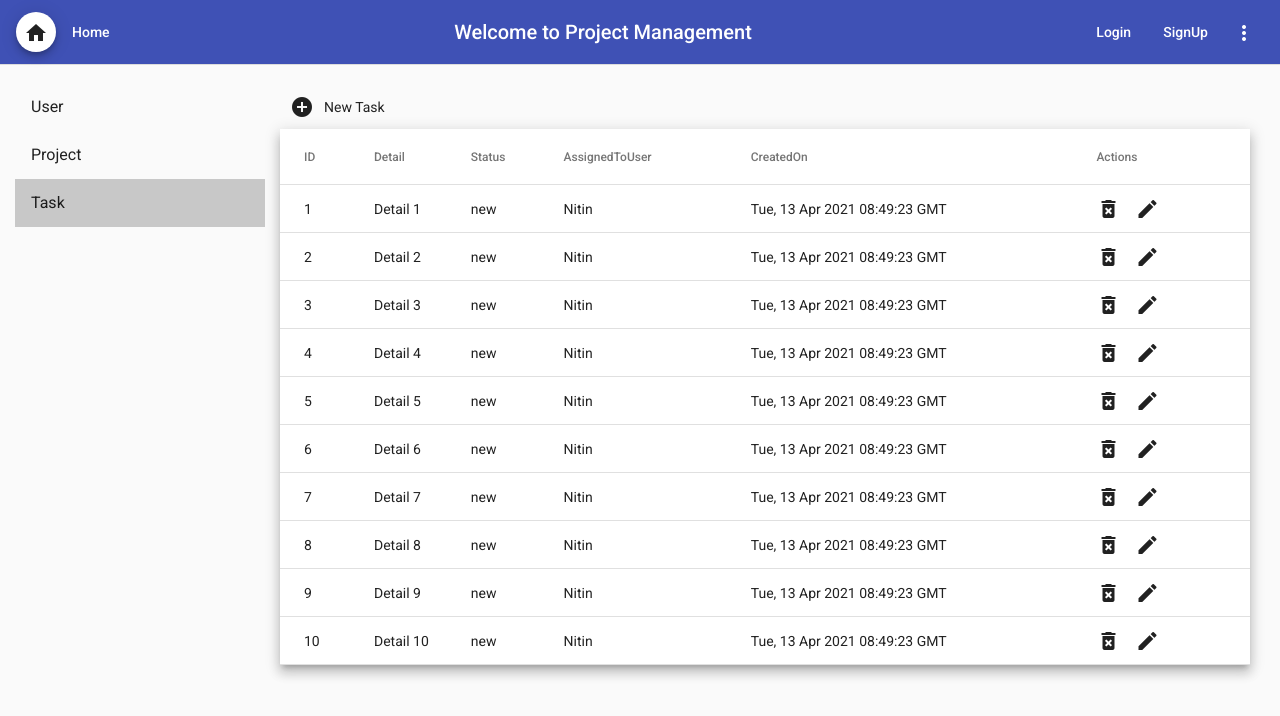
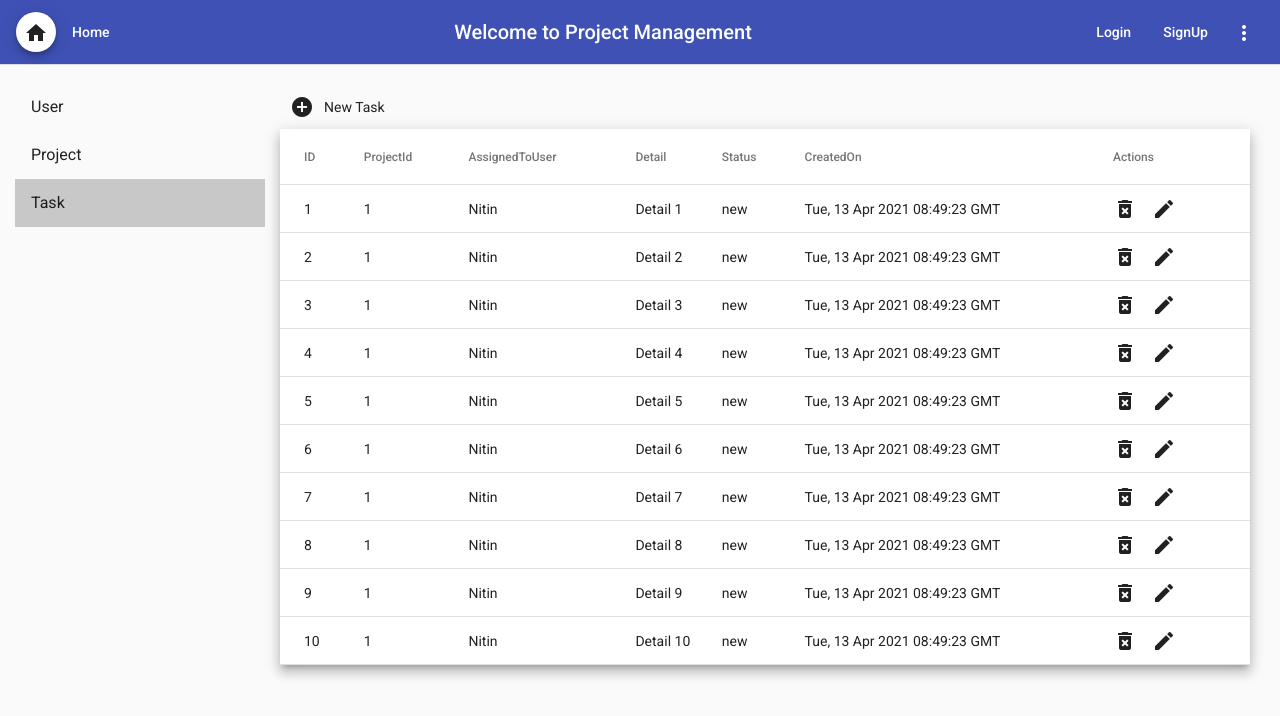
Before and after one commit to gr8learning/ProjectManagementUI, an Angular app: page /task in a window 1280 px wide. Shown: the top 716 px of the page. Built offline with nearby package versions, Linux system fonts and the light colour scheme.

Commit message:
Task Functionality Added

```diff
--- a/src/app/modules/task/components/add-edit/add-edit.component.html
+++ b/src/app/modules/task/components/add-edit/add-edit.component.html
@@ -1 +1,57 @@
-<p>add-edit works!</p>
+<form class="form-full-width" [formGroup]="taskForm" (ngSubmit)="emitTask()">
+  <mat-card fxLayoutAlign="center">
+    <div class="form-max-width">
+      <mat-card-header>
+        <mat-card-title *ngIf="isAdd">Add Task</mat-card-title>
+        <mat-card-title *ngIf="!isAdd">Edit Task</mat-card-title>
+      </mat-card-header>
+      <mat-card-content fxLayout="column">
+        <div fxLayout="row wrap" fxLayoutGap="20px">
+          <mat-form-field ngClass.lt-sm="full-width" appearance="outline">
+            <mat-label>Project ID</mat-label>
+            <input type="text" matInput formControlName="projectId" [errorStateMatcher]="matcher"
+                   placeholder="Ex. 12" [autocomplete]="autocomplete" (focusout)="trimValue($event)">
+            <mat-hint>Project ID is optional!</mat-hint>
+          </mat-form-field>
+
+          <mat-form-field ngClass.lt-sm="full-width" appearance="outline">
+            <mat-label>Assigned To User</mat-label>
+            <input type="text" matInput formControlName="assignedToUser" [errorStateMatcher]="matcher"
+                   placeholder="Ex. Nitin Kumar" [autocomplete]="autocomplete" (focusout)="trimValue($event)">
+            <mat-hint>Assigned to user is optional!</mat-hint>
+          </mat-form-field>
+        </div>
+        <div fxLayout="row" [fxHide]="isAdd">
+          <mat-form-field ngClass.lt-sm="full-width" appearance="outline">
+            <mat-label>Status</mat-label>
+            <input type="text" matInput formControlName="status" [errorStateMatcher]="matcher"
+                   placeholder="Ex. InProgress" [autocomplete]="autocomplete" (focusout)="trimValue($event)">
+            <mat-hint>Status is required!</mat-hint>
+          </mat-form-field>
+        </div>
+        <div fxLayout="row">
+          <mat-form-field class="full-width" appearance="outline">
+            <mat-label>Details</mat-label>
+            <input type="text" matInput formControlName="detail" [errorStateMatcher]="matcher"
+                   placeholder="Ex. Create user" [autocomplete]="autocomplete" (focusout)="trimValue($event)">
+            <mat-hint>Task details are required!</mat-hint>
+            <mat-error *ngIf="detail.invalid && (detail.dirty || detail.touched)">
+              <div *ngIf="detail.errors['minlength']; else invalid">
+                Detail must be at least 2 characters long.
+              </div>
+              <ng-template #invalid>
+                Detail is <strong>Invalid</strong>
+              </ng-template>
+            </mat-error>
+          </mat-form-field>
+        </div>
+      </mat-card-content>
+      <mat-card-actions fxLayoutAlign="space-between center" class="margin-0">
+        <button mat-raised-button type="submit" color="primary" [disabled]="!taskForm.valid" *ngIf="!isAdd">Update
+        </button>
+        <button mat-raised-button type="submit" color="primary" [disabled]="!taskForm.valid" *ngIf="isAdd">Add</button>
+        <button mat-raised-button color="warn" (click)="emitTask(true)">Cancel</button>
+      </mat-card-actions>
+    </div>
+  </mat-card>
+</form>
--- a/src/app/modules/task/components/add-edit/add-edit.component.ts
+++ b/src/app/modules/task/components/add-edit/add-edit.component.ts
@@ -1,4 +1,7 @@
-import { Component, OnInit } from '@angular/core';
+import { Component, EventEmitter, Input, OnInit, Output } from '@angular/core';
+import { ITask } from '../../interfaces/itask';
+import { FormControl, FormGroup, Validators } from '@angular/forms';
+import { MyErrorStateMatcher } from '../../../shared/handlers/error-state-matcher';
 
 @Component({
   selector: 'app-add-edit-task',
@@ -7,9 +10,67 @@ import { Component, OnInit } from '@angular/core';
 })
 export class AddEditComponent implements OnInit {
 
+  @Input() taskData: ITask;
+  @Input() isAdd: boolean;
+  @Output() taskDataEmitter = new EventEmitter<{ task: ITask, msg: string }>();
+
+  taskForm = new FormGroup({
+    projectId: new FormControl('', []),
+    detail: new FormControl('', [Validators.required, Validators.minLength(2)]),
+    status: new FormControl('', []),
+    assignedToUser: new FormControl('', [])
+  });
+
+  statusOptions = ['New', 'InProgress', 'QA', 'Completed'];
+
+  autocomplete = 'off';
+
+  get matcher(): any {
+    return new MyErrorStateMatcher();
+  }
+
   constructor() { }
 
   ngOnInit(): void {
+    // console.log(this.userData);
+    this.taskForm.setValue({
+      projectId: this.taskData.projectId < 0 ? '' : this.taskData.projectId ,
+      detail: this.taskData.detail,
+      status: this.taskData.status,
+      assignedToUser: this.taskData.assignedToUser,
+    });
+  }
+
+  emitTask(isCancel = false): void {
+    const item: ITask = {
+      id: this.taskData.id,
+      projectId: this.projectId.value,
+      assignedToUser: this.assignedToUser.value,
+      detail: this.detail.value,
+      status: this.isAdd ? this.statusOptions[0] : this.status.value,
+      createdOn: this.isAdd ? new Date().toUTCString() : this.taskData.createdOn
+    };
+    this.taskDataEmitter.emit({ task: isCancel ? this.taskData : item, msg: isCancel ? 'cancel' : 'success' });
+  }
+
+  get projectId(): any {
+    return this.taskForm.get('projectId');
+  }
+
+  get assignedToUser(): any {
+    return this.taskForm.get('assignedToUser');
+  }
+
+  get detail(): any {
+    return this.taskForm.get('detail');
+  }
+
+  get status(): any {
+    return this.taskForm.get('status');
+  }
+
+  trimValue($event): void {
+    $event.target.value = $event.target.value.trim();
   }
 
 }
--- a/src/app/modules/task/components/home/home.component.html
+++ b/src/app/modules/task/components/home/home.component.html
@@ -1,5 +1,10 @@
 <div class="container">
-  <div fxLayout="row" mat-ripple class="add-item">
+  <div *ngIf="isEditMode; else viewData">
+    <app-add-edit-task [isAdd]="isAdd" [taskData]="selectedTask"
+                       (taskDataEmitter)="updateTaskRecordById($event)"></app-add-edit-task>
+  </div>
+  <ng-template #viewData>
+    <div fxLayout="row" mat-ripple class="add-item cursor-pointer" (click)="setSelectedTask()">
       <mat-icon>add_circle</mat-icon>
       <div>New Task</div>
     </div>
@@ -10,6 +15,18 @@
         <ng-container matColumnDef="id">
           <th mat-header-cell *matHeaderCellDef mat-sort-header> ID</th>
           <td mat-cell *matCellDef="let element"> {{element.id}} </td>
+        </ng-container>
+
+        <!-- Name Column -->
+        <ng-container matColumnDef="projectId">
+          <th mat-header-cell *matHeaderCellDef mat-sort-header> ProjectId</th>
+          <td mat-cell *matCellDef="let element"> {{element.projectId}} </td>
+        </ng-container>
+
+        <!-- Symbol Column -->
+        <ng-container matColumnDef="assignedToUser">
+          <th mat-header-cell *matHeaderCellDef mat-sort-header> AssignedToUser</th>
+          <td mat-cell *matCellDef="let element"> {{element.assignedToUser}} </td>
         </ng-container>
 
         <!-- Name Column -->
@@ -25,12 +42,6 @@
         </ng-container>
 
         <!-- Symbol Column -->
-      <ng-container matColumnDef="assignedToUser">
-        <th mat-header-cell *matHeaderCellDef mat-sort-header> AssignedToUser</th>
-        <td mat-cell *matCellDef="let element"> {{element.assignedToUser}} </td>
-      </ng-container>
-
-      <!-- Symbol Column -->
         <ng-container matColumnDef="createdOn">
           <th mat-header-cell *matHeaderCellDef mat-sort-header> CreatedOn</th>
           <td mat-cell *matCellDef="let element"> {{element.createdOn}} </td>
@@ -39,8 +50,8 @@
         <ng-container matColumnDef="actions">
           <th mat-header-cell *matHeaderCellDef> Actions</th>
           <td mat-cell *matCellDef="let element">
-          <mat-icon (click)="deleteUser(element)">delete_forever</mat-icon>
-          <mat-icon>edit</mat-icon>
+            <mat-icon (click)="deleteUser(element)" class="cursor-pointer">delete_forever</mat-icon>
+            <mat-icon (click)="setSelectedTask(element)" class="cursor-pointer">edit</mat-icon>
           </td>
         </ng-container>
 
@@ -48,4 +59,5 @@
         <tr mat-row *matRowDef="let row; columns: displayedColumns;"></tr>
       </table>
     </div>
+  </ng-template>
 </div>
--- a/src/app/modules/task/components/home/home.component.ts
+++ b/src/app/modules/task/components/home/home.component.ts
@@ -5,16 +5,16 @@ import { MatSort } from '@angular/material/sort';
 import { ITask } from '../../interfaces/itask';
 
 const TASK_DATA: ITask[] = [
-  {id: 1, detail: 'Detail 1', status: 'new', assignedToUser: 'Nitin', createdOn: 'Tue, 13 Apr 2021 08:49:23 GMT'},
-  {id: 2, detail: 'Detail 2', status: 'new', assignedToUser: 'Nitin', createdOn: 'Tue, 13 Apr 2021 08:49:23 GMT'},
-  {id: 3, detail: 'Detail 3', status: 'new', assignedToUser: 'Nitin', createdOn: 'Tue, 13 Apr 2021 08:49:23 GMT'},
-  {id: 4, detail: 'Detail 4', status: 'new', assignedToUser: 'Nitin', createdOn: 'Tue, 13 Apr 2021 08:49:23 GMT'},
-  {id: 5, detail: 'Detail 5', status: 'new', assignedToUser: 'Nitin', createdOn: 'Tue, 13 Apr 2021 08:49:23 GMT'},
-  {id: 6, detail: 'Detail 6', status: 'new', assignedToUser: 'Nitin', createdOn: 'Tue, 13 Apr 2021 08:49:23 GMT'},
-  {id: 7, detail: 'Detail 7', status: 'new', assignedToUser: 'Nitin', createdOn: 'Tue, 13 Apr 2021 08:49:23 GMT'},
-  {id: 8, detail: 'Detail 8', status: 'new', assignedToUser: 'Nitin', createdOn: 'Tue, 13 Apr 2021 08:49:23 GMT'},
-  {id: 9, detail: 'Detail 9', status: 'new', assignedToUser: 'Nitin', createdOn: 'Tue, 13 Apr 2021 08:49:23 GMT'},
-  {id: 10, detail: 'Detail 10', status: 'new', assignedToUser: 'Nitin', createdOn: 'Tue, 13 Apr 2021 08:49:23 GMT'},
+  {id: 1, projectId: 1, detail: 'Detail 1', status: 'new', assignedToUser: 'Nitin', createdOn: 'Tue, 13 Apr 2021 08:49:23 GMT'},
+  {id: 2, projectId: 1, detail: 'Detail 2', status: 'new', assignedToUser: 'Nitin', createdOn: 'Tue, 13 Apr 2021 08:49:23 GMT'},
+  {id: 3, projectId: 1, detail: 'Detail 3', status: 'new', assignedToUser: 'Nitin', createdOn: 'Tue, 13 Apr 2021 08:49:23 GMT'},
+  {id: 4, projectId: 1, detail: 'Detail 4', status: 'new', assignedToUser: 'Nitin', createdOn: 'Tue, 13 Apr 2021 08:49:23 GMT'},
+  {id: 5, projectId: 1, detail: 'Detail 5', status: 'new', assignedToUser: 'Nitin', createdOn: 'Tue, 13 Apr 2021 08:49:23 GMT'},
+  {id: 6, projectId: 1, detail: 'Detail 6', status: 'new', assignedToUser: 'Nitin', createdOn: 'Tue, 13 Apr 2021 08:49:23 GMT'},
+  {id: 7, projectId: 1, detail: 'Detail 7', status: 'new', assignedToUser: 'Nitin', createdOn: 'Tue, 13 Apr 2021 08:49:23 GMT'},
+  {id: 8, projectId: 1, detail: 'Detail 8', status: 'new', assignedToUser: 'Nitin', createdOn: 'Tue, 13 Apr 2021 08:49:23 GMT'},
+  {id: 9, projectId: 1, detail: 'Detail 9', status: 'new', assignedToUser: 'Nitin', createdOn: 'Tue, 13 Apr 2021 08:49:23 GMT'},
+  {id: 10, projectId: 1, detail: 'Detail 10', status: 'new', assignedToUser: 'Nitin', createdOn: 'Tue, 13 Apr 2021 08:49:23 GMT'},
 ];
 
 
@@ -25,8 +25,12 @@ const TASK_DATA: ITask[] = [
 })
 export class HomeComponent implements OnInit, AfterViewInit {
 
-  displayedColumns: string[] = ['id', 'detail', 'status', 'assignedToUser', 'createdOn', 'actions'];
+  displayedColumns: string[] = ['id', 'projectId', 'assignedToUser', 'detail', 'status', 'createdOn', 'actions'];
   dataSource = new MatTableDataSource(TASK_DATA);
+  isEditMode = false;
+  isAdd = false;
+  selectedTask: ITask;
+
   @ViewChild(MatSort) sort: MatSort;
 
   constructor(public auth: AuthService) {
@@ -46,4 +50,32 @@ export class HomeComponent implements OnInit, AfterViewInit {
     this.dataSource._updateChangeSubscription();
   }
 
+  setSelectedTask(task = {} as ITask ): void {
+    if (!task.id) {
+      this.selectedTask = {} as ITask;
+      this.selectedTask.id = 1 + Math.max(0, ...Array.from(this.dataSource.data, (item) => item.id));
+      this.selectedTask.projectId = -1;
+      this.selectedTask.assignedToUser = '';
+      this.selectedTask.detail = '';
+      this.selectedTask.status = 'New';
+      this.isAdd = true;
+    } else {
+      this.selectedTask = task;
+      this.isAdd = false;
+    }
+    this.isEditMode = true;
+  }
+
+  updateTaskRecordById(updatedTask: { task: ITask, msg: string }): void {
+    const index = this.dataSource.data.findIndex((value) => value.id === updatedTask.task.id);
+    if (index >= 0) {
+      this.dataSource.data[index] = updatedTask.task;
+    } else if (updatedTask.msg === 'success') {
+      this.dataSource.data.push(updatedTask.task);
+    }
+    this.isAdd = false;
+    this.dataSource._updateChangeSubscription();
+    this.isEditMode = false;
+  }
+
 }
--- a/src/app/modules/task/interfaces/itask.ts
+++ b/src/app/modules/task/interfaces/itask.ts
@@ -1,4 +1,5 @@
 export interface ITask {
+  projectId: number;
   detail: string;
   id: number;
   status: string;
```
Also changed, not shown: src/app/modules/task/task.module.ts (+11 -1 lines). Lines whose indentation alone changed are shown as unchanged.
